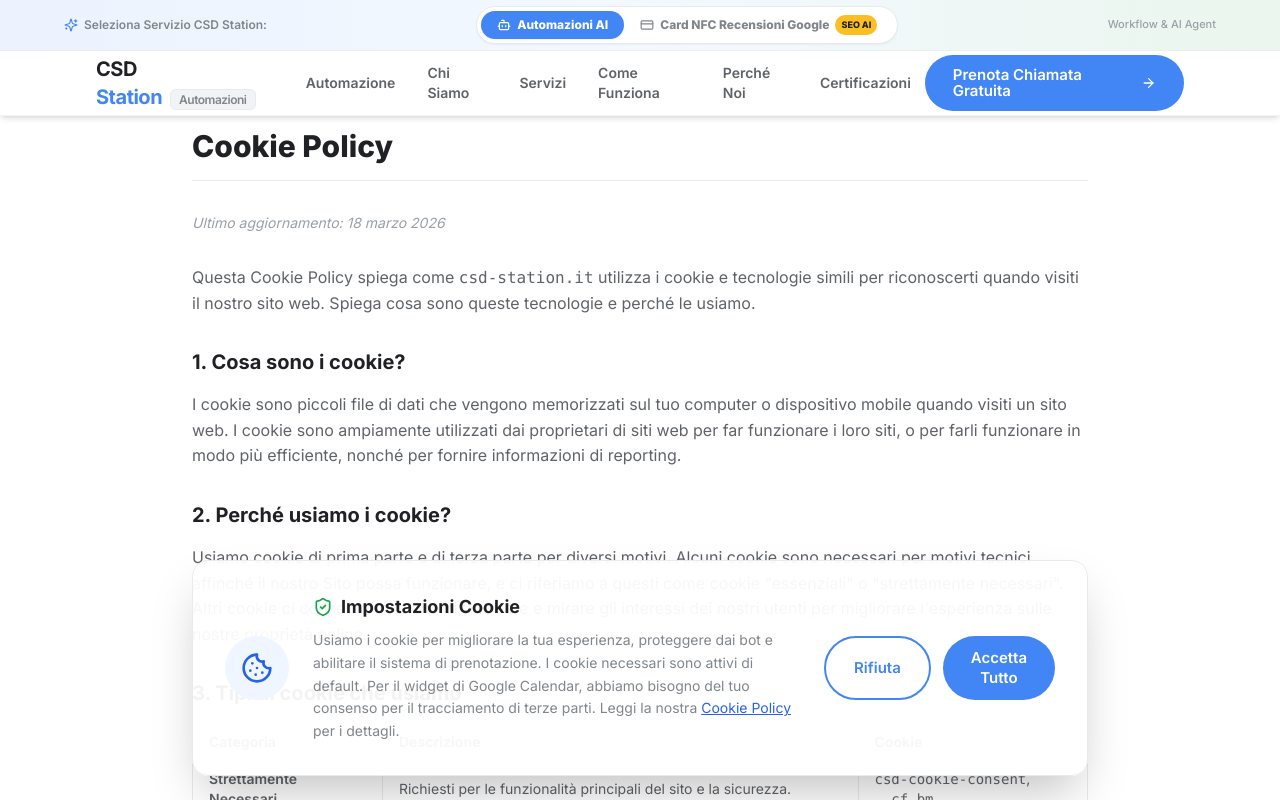
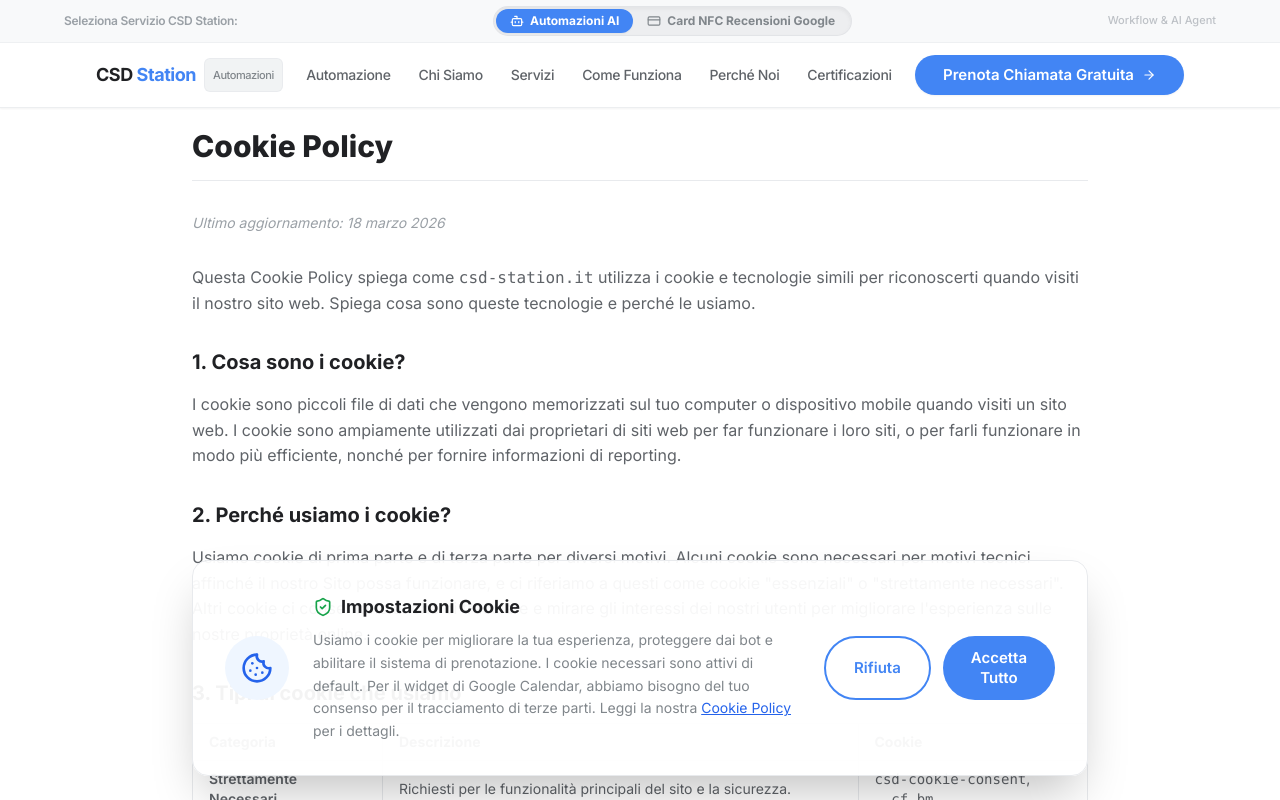
Before and after one commit to TheRealGalli/csd.station.italia, a React (Vite) app: page /cookie-policy in a window 1280 px wide. Shown: the top 800 px of the page. Built offline with nearby package versions, Linux system fonts and the light colour scheme; the HTML template or start-up script is replaced by a standard one.

Commit message:
fix: remove sparkles icon, align top sub-bar text, and unify thin header menu for both modes

```diff
--- a/src/components/Header.tsx
+++ b/src/components/Header.tsx
@@ -1,5 +1,5 @@
 import { useState, useEffect } from "react";
-import { Menu, X, ArrowRight, Bot, CreditCard, Sparkles } from "lucide-react";
+import { Menu, X, ArrowRight, Bot, CreditCard } from "lucide-react";
 import { useLocation, Link } from "react-router-dom";
 import { useSiteMode } from "@/context/SiteModeContext";
 
@@ -45,23 +45,22 @@ export const Header = () => {
     <header
       className={`fixed top-0 left-0 right-0 z-50 transition-all duration-300 ${
         scrolled || !isHomePage
-          ? "bg-white/95 backdrop-blur-md shadow-md border-b border-gray-100"
-          : "bg-white/90 backdrop-blur-md border-b border-gray-100/60"
+          ? "bg-white/95 backdrop-blur-md shadow-sm border-b border-gray-200/80"
+          : "bg-white/95 backdrop-blur-md border-b border-gray-200/60"
       }`}
     >
       {/* Top Section Switcher Sub-Bar */}
-      <div className="bg-gradient-to-r from-google-blue/10 via-blue-50/70 to-google-green/10 border-b border-gray-200/60 py-1.5 px-4">
-        <div className="max-w-6xl mx-auto flex items-center justify-between gap-2">
-          <div className="hidden sm:flex items-center gap-1.5 text-xs font-semibold text-gray-600">
-            <Sparkles className="w-3.5 h-3.5 text-google-blue" />
-            <span>Seleziona Servizio CSD Station:</span>
+      <div className="bg-gray-50/90 border-b border-gray-200/60 py-1.5 px-4">
+        <div className="max-w-6xl mx-auto flex items-center justify-between gap-4">
+          <div className="hidden sm:block text-xs font-semibold text-gray-500 tracking-tight">
+            Seleziona Servizio CSD Station:
           </div>
 
           {/* Mode Switcher Pill */}
-          <div className="inline-flex p-1 bg-white border border-gray-200 shadow-sm rounded-full mx-auto sm:mx-0">
+          <div className="inline-flex p-0.5 bg-gray-200/70 border border-gray-300/60 shadow-inner rounded-full mx-auto sm:mx-0">
             <button
               onClick={() => setMode("automazioni")}
-              className={`px-3 sm:px-4 py-1 rounded-full text-xs font-extrabold transition-all duration-200 flex items-center gap-1.5 ${
+              className={`px-3.5 py-1 rounded-full text-xs font-bold transition-all duration-200 flex items-center gap-1.5 ${
                 mode === "automazioni"
                   ? "bg-google-blue text-white shadow-sm"
                   : "text-gray-600 hover:text-gray-900 hover:bg-gray-100"
@@ -72,45 +71,42 @@ export const Header = () => {
             </button>
             <button
               onClick={() => setMode("nfc")}
-              className={`px-3 sm:px-4 py-1 rounded-full text-xs font-extrabold transition-all duration-200 flex items-center gap-1.5 ${
+              className={`px-3.5 py-1 rounded-full text-xs font-bold transition-all duration-200 flex items-center gap-1.5 ${
                 mode === "nfc"
-                  ? "bg-google-green text-white shadow-sm"
+                  ? "bg-google-blue text-white shadow-sm"
                   : "text-gray-600 hover:text-gray-900 hover:bg-gray-100"
               }`}
             >
               <CreditCard className="w-3.5 h-3.5" />
               Card NFC Recensioni Google
-              <span className="hidden md:inline-block px-1.5 py-0.5 text-[9px] font-black uppercase rounded-full bg-amber-400 text-gray-900">
-                SEO AI
-              </span>
             </button>
           </div>
 
-          <div className="hidden md:block text-[11px] font-medium text-gray-500">
-            {mode === "automazioni" ? "Workflow & AI Agent" : "Soluzione Una Tantum • No Canone"}
+          <div className="hidden md:block text-[11px] font-medium text-gray-400">
+            {mode === "automazioni" ? "Workflow & AI Agent" : "Soluzione Una Tantum"}
           </div>
         </div>
       </div>
 
-      {/* Main Header Nav */}
+      {/* Main Header Nav — Thin, perfectly aligned & identical for both modes */}
       <div className="max-w-6xl mx-auto px-6 lg:px-8">
-        <div className="flex items-center justify-between h-16 lg:h-18">
+        <div className="flex items-center justify-between h-14 lg:h-16">
           {/* Logo */}
-          <Link to="/" className="flex items-center gap-2.5 group" id="header-logo">
-            <span className="text-xl font-bold text-gray-900 tracking-tight">
-              CSD <span className="text-google-blue">Station</span>
-              <span className="ml-2 text-xs font-semibold px-2 py-0.5 rounded-md bg-gray-100 text-gray-600 border border-gray-200">
+          <Link to="/" className="flex items-center gap-2 group" id="header-logo">
+            <span className="text-lg font-bold text-gray-900 tracking-tight flex items-center gap-2">
+              <span>CSD <span className="text-google-blue">Station</span></span>
+              <span className="text-[11px] font-medium px-2 py-0.5 rounded-md bg-gray-100 text-gray-600 border border-gray-200/80">
                 {mode === "automazioni" ? "Automazioni" : "NFC Cards"}
               </span>
             </span>
           </Link>
 
-          {/* Desktop Navigation */}
+          {/* Desktop Navigation — Slim, sleek line height */}
           <nav className="hidden lg:flex items-center gap-1" id="desktop-nav">
             {menuItems.map((item) => (
               <a
                 key={item.href}
-                className="px-3.5 py-1.5 text-gray-700 hover:text-gray-900 hover:bg-gray-100/70 rounded-full transition-all text-xs lg:text-sm font-semibold"
+                className="px-3 py-1.5 text-gray-700 hover:text-gray-900 hover:bg-gray-100 rounded-full transition-all text-xs lg:text-sm font-medium tracking-tight"
                 href={getHref(item.href)}
               >
                 {item.label}
@@ -120,9 +116,13 @@ export const Header = () => {
 
           {/* Desktop CTA */}
           <div className="hidden lg:flex items-center gap-3">
-            <a href={getHref(ctaHref)} className="btn btn-primary group text-xs font-bold px-4 py-2" id="header-cta">
+            <a
+              href={getHref(ctaHref)}
+              className="btn btn-primary group text-xs font-semibold px-4 py-2 rounded-full shadow-sm"
+              id="header-cta"
+            >
               {ctaText}
-              <ArrowRight className="w-4 h-4 transition-transform group-hover:translate-x-0.5" />
+              <ArrowRight className="w-3.5 h-3.5 transition-transform group-hover:translate-x-0.5" />
             </a>
           </div>
 
@@ -133,7 +133,7 @@ export const Header = () => {
             aria-label="Toggle menu"
             id="mobile-menu-toggle"
           >
-            {open ? <X className="w-6 h-6" /> : <Menu className="w-6 h-6" />}
+            {open ? <X className="w-5 h-5" /> : <Menu className="w-5 h-5" />}
           </button>
         </div>
       </div>
@@ -147,7 +147,7 @@ export const Header = () => {
                 key={item.href}
                 href={getHref(item.href)}
                 onClick={() => setOpen(false)}
-                className="flex items-center justify-between text-base font-medium text-gray-800 hover:text-google-blue hover:bg-gray-50 rounded-xl px-4 py-3 transition-all"
+                className="flex items-center justify-between text-sm font-medium text-gray-800 hover:text-google-blue hover:bg-gray-50 rounded-xl px-4 py-2.5 transition-all"
               >
                 {item.label}
                 <ArrowRight className="w-4 h-4 opacity-40" />
@@ -157,7 +157,7 @@ export const Header = () => {
               <a
                 href={getHref(ctaHref)}
                 onClick={() => setOpen(false)}
-                className="btn btn-primary w-full"
+                className="btn btn-primary w-full text-xs font-semibold py-2.5"
               >
                 {ctaText}
                 <ArrowRight className="w-4 h-4" />
--- a/src/components/nfc/NfcHero.tsx
+++ b/src/components/nfc/NfcHero.tsx
@@ -7,7 +7,7 @@ export const NfcHero = () => {
 
   return (
     <section
-      className="relative pt-28 lg:pt-36 pb-16 lg:pb-24 bg-gradient-to-b from-blue-50/40 via-white to-white overflow-hidden"
+      className="relative pt-24 lg:pt-32 pb-16 lg:pb-24 bg-gradient-to-b from-blue-50/40 via-white to-white overflow-hidden"
       ref={heroRef as any}
       id="nfc-hero"
     >
@@ -77,26 +77,26 @@ export const NfcHero = () => {
             </div>
           </div>
 
-          {/* Right — Interactive Card Mockup & Showcase */}
+          {/* Right — Google NFC Card Showcase */}
           <div
             className={`flex-1 flex justify-center lg:justify-end relative ${
               isVisible ? "animate-fade-in delay-200" : "reveal-hidden"
             }`}
           >
-            <div className="relative group max-w-md w-full">
+            <div className="relative group max-w-sm sm:max-w-md w-full">
               {/* Decorative background glow */}
-              <div className="absolute -inset-1 bg-gradient-to-r from-google-blue via-google-yellow to-google-green rounded-3xl blur opacity-30 group-hover:opacity-60 transition duration-500" />
+              <div className="absolute -inset-1.5 bg-gradient-to-r from-google-blue via-google-yellow to-google-green rounded-3xl blur-lg opacity-30 group-hover:opacity-50 transition duration-500" />
 
-              <div className="relative bg-white rounded-2xl p-4 shadow-2xl border border-gray-100 overflow-hidden">
-                <div className="relative overflow-hidden rounded-xl bg-gray-50 aspect-[3/4] flex items-center justify-center">
+              <div className="relative bg-white rounded-3xl p-5 shadow-2xl border border-gray-100 overflow-hidden">
+                <div className="relative overflow-hidden rounded-2xl bg-gray-50 aspect-[3/4.2] flex items-center justify-center border border-gray-200/60">
                   <img
                     src={nfcCardImg}
                     alt="Card NFC Recensioni Google"
-                    className="w-full h-full object-cover transform group-hover:scale-105 transition-transform duration-500"
+                    className="w-full h-full object-contain p-2 transform group-hover:scale-102 transition-transform duration-500 bg-white"
                   />
 
                   {/* Floating Live Tap Tag */}
-                  <div className="absolute top-4 right-4 bg-white/95 backdrop-blur-md px-3 py-1.5 rounded-full shadow-lg border border-gray-100 flex items-center gap-2">
+                  <div className="absolute top-4 right-4 bg-white/95 backdrop-blur-md px-3 py-1.5 rounded-full shadow-md border border-gray-100 flex items-center gap-2">
                     <span className="w-2.5 h-2.5 rounded-full bg-google-green animate-ping" />
                     <span className="text-xs font-bold text-gray-900">NFC Active Tap</span>
                   </div>
```
Also changed, not shown: card nfc.JPG (added).
